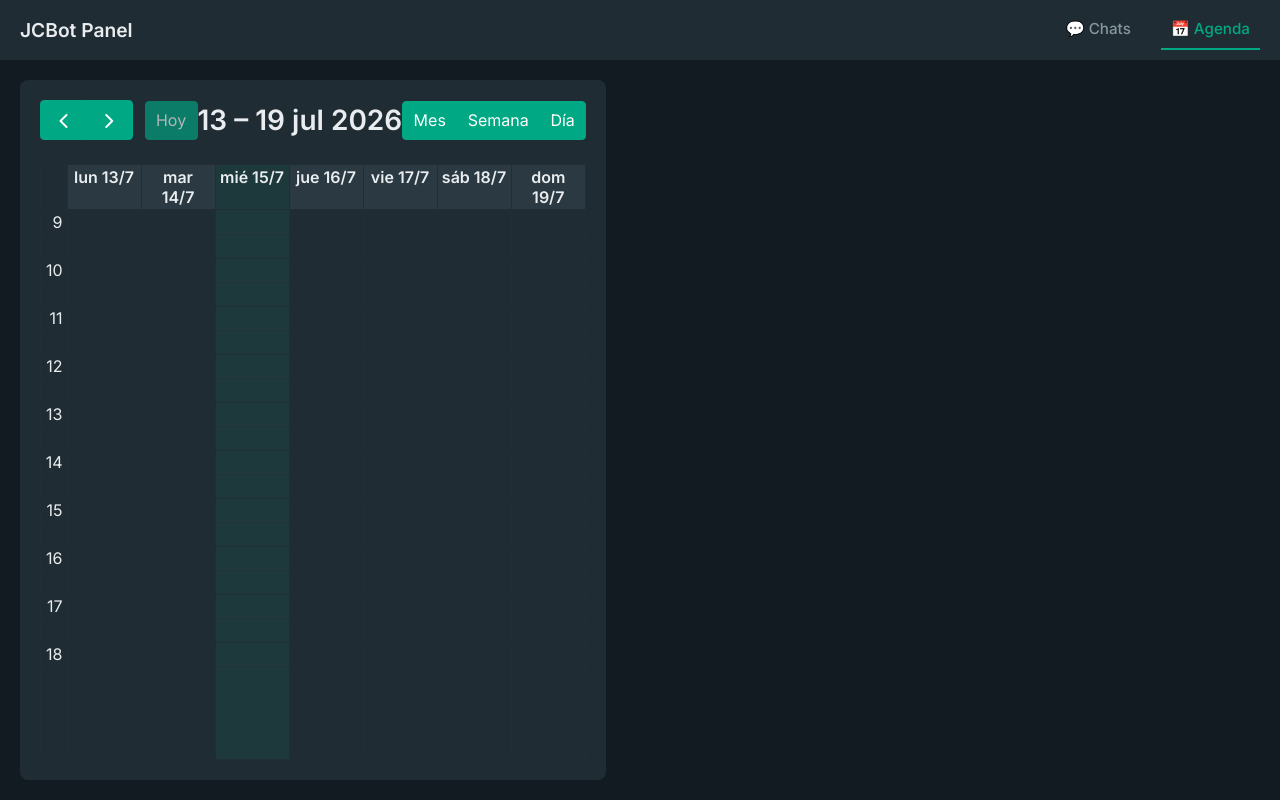
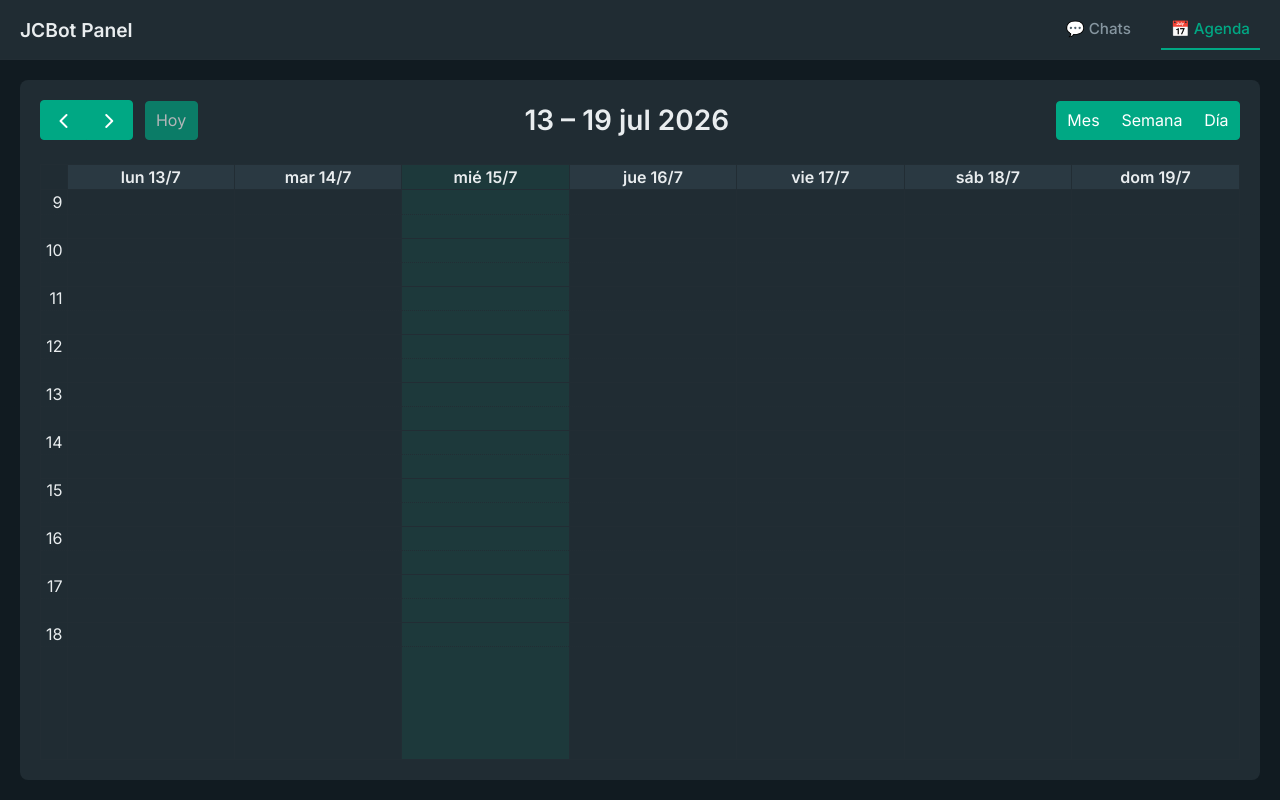
Before and after one commit to bferreyr/jcbot, a website: page public/index.html in a window 1280 px wide. Both pictures are taken after a click on the element "📅 Agenda". Drawn offline with nearby package versions, Linux system fonts and the light colour scheme; no server answers.

Commit message:
Fix agenda layout collapsing on wide screens

```diff
--- a/public/script.js
+++ b/public/script.js
@@ -176,8 +176,12 @@ function switchTab(tab) {
             clearInterval(pollInterval);
             pollInterval = null;
         }
-
         initCalendar();
+        if (calendar) {
+            setTimeout(() => {
+                calendar.render();
+            }, 50);
+        }
     }
 }
 
--- a/public/style.css
+++ b/public/style.css
@@ -289,6 +289,8 @@ body {
     background-color: var(--bg-app);
     padding: 20px;
     overflow-y: auto;
+    width: 100%;
+    flex-direction: column;
 }
 
 .agenda-container {
@@ -296,6 +298,7 @@ body {
     border-radius: 8px;
     padding: 20px;
     height: 100%;
+    width: 100%;
     color: var(--text-primary);
 }
 
```
